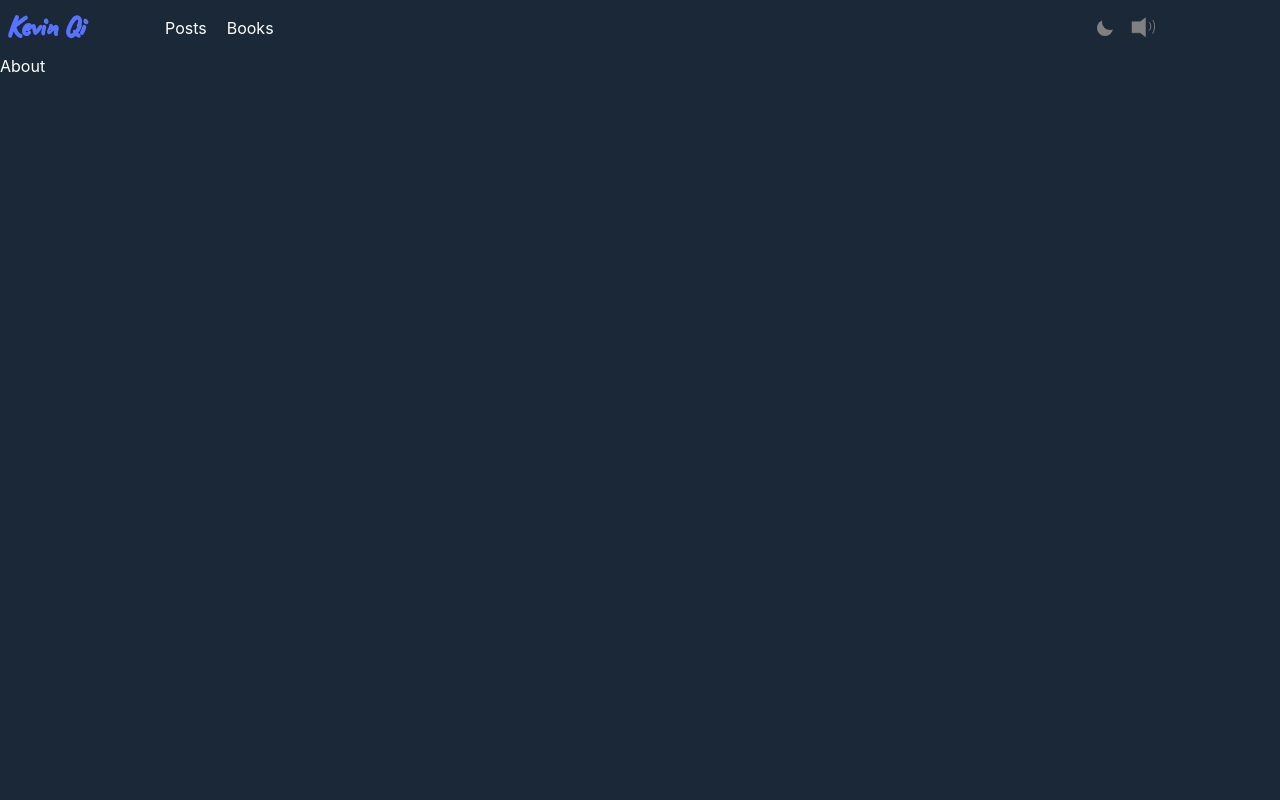
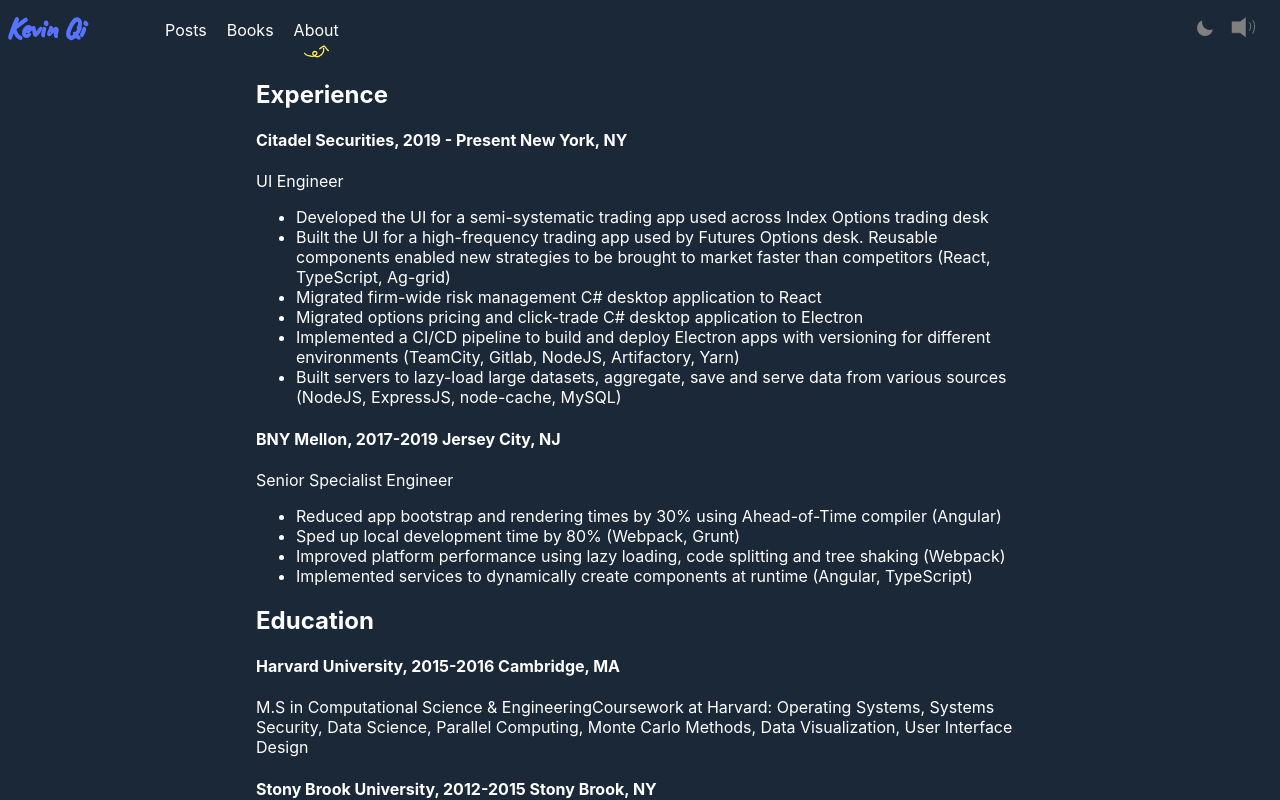
Before and after one commit to qikevinjkw/nextjs-blog, a Next.js app: page /about in a window 1280 px wide. Built offline with nearby package versions, Linux system fonts and the light colour scheme.

Commit message:
Fix navbar styling

```diff
--- a/components/IconBar.tsx
+++ b/components/IconBar.tsx
@@ -8,13 +8,9 @@
   return (
     <div
       css={css`
-        height: ${NAVBAR_HEIGHT}px;
-        position: fixed;
         display: flex;
         align-items: center;
-        top: 0;
-        right: 0;
-        width: 200px;
+        width: 100px;
         > * {
           margin-left: 10px;
         }
--- a/components/Layout.tsx
+++ b/components/Layout.tsx
@@ -12,11 +12,9 @@
         width: 100%;
         display: flex;
         flex-direction: column;
-        /* align-items: center;
-        justify-content: center;  */
         background-color: var(--color-background);
         transition: background-color 0.5s ease;
-        overflow: auto;
+        overflow-y: scroll;
       `}
       animate={{
         transition: {
@@ -26,6 +24,7 @@
     >
       <Navbar />
       <main
+        className="main-content"
         css={css`
           width: 100%;
           height: 100%;
--- a/components/Navbar.tsx
+++ b/components/Navbar.tsx
@@ -5,6 +5,7 @@
 import { useRouter } from "next/router";
 import { IconBar } from "../components/IconBar";
 import { Title } from "../components/Title";
+import { NAVBAR_HEIGHT } from "./constants";
 import { SquigglyLine } from "./SquigglyLine";
 
 const Li = styled.li`
@@ -36,11 +37,19 @@
   return (
     <div
       css={css`
+        position: sticky;
         top: 0;
         width: 100%;
-        height: 60px;
+        min-height: ${NAVBAR_HEIGHT}px;
         background: var(--color-background);
         transition: background-color 0.5s ease;
+        display: flex;
+        justify-content: space-between;
+        align-items: center;
+      `}
+    >
+      <div
+        css={css`
           display: flex;
           align-items: center;
         `}
@@ -48,9 +57,7 @@
         <Title />
         <nav
           css={css`
-          display: flex;
             margin-left: 80px;
-          height: 100%;
           `}
         >
           <ul
@@ -62,8 +69,10 @@
           >
             <NavbarLink href="/posts" name="Posts" />
             <NavbarLink href="/books" name="Books" />
+            <NavbarLink href="/about" name="About" />
           </ul>
         </nav>
+      </div>
       <IconBar />
     </div>
   );
--- a/lib/posts.ts
+++ b/lib/posts.ts
@@ -69,11 +69,6 @@
     .use(html)
     .process(matterResult.content);
   const contentHtml = processedContent.toString();
-  console.log(
-    "matterResult.content",
-    matterResult.content,
-    typeof matterResult.content
-  );
 
   // Combine the data with the id
   return {
--- a/pages/about.tsx
+++ b/pages/about.tsx
@@ -1,12 +1,118 @@
+/** @jsx jsx */
+import { css, jsx } from "@emotion/react";
 import Head from "next/head";
 
 export default function About() {
   return (
-    <main>
+    <div
+      css={css`
+        width: 100%;
+        height: 100%;
+        display: flex;
+        justify-content: center;
+      `}
+    >
       <Head>
         <title>About Me</title>
       </Head>
-      About
-    </main>
+      <div
+        css={css`
+          width: 60%;
+          height: 100%;
+        `}
+      >
+        <section>
+          <h2>Experience</h2>
+          <h4>Citadel Securities, 2019 - Present New York, NY</h4>
+          <span>UI Engineer</span>
+          <ul>
+            <li>
+              Developed the UI for a semi-systematic trading app used across
+              Index Options trading desk
+            </li>
+            <li>
+              Built the UI for a high-frequency trading app used by Futures
+              Options desk. Reusable components enabled new strategies to be
+              brought to market faster than competitors (React, TypeScript,
+              Ag-grid)
+            </li>
+            <li>
+              Migrated firm-wide risk management C# desktop application to React
+            </li>
+            <li>
+              Migrated options pricing and click-trade C# desktop application to
+              Electron
+            </li>
+            <li>
+              Implemented a CI/CD pipeline to build and deploy Electron apps
+              with versioning for different environments (TeamCity, Gitlab,
+              NodeJS, Artifactory, Yarn)
+            </li>
+            <li>
+              Built servers to lazy-load large datasets, aggregate, save and
+              serve data from various sources (NodeJS, ExpressJS, node-cache,
+              MySQL)
+            </li>
+          </ul>
+          <h4>BNY Mellon, 2017-2019 Jersey City, NJ</h4>
+          <span>Senior Specialist Engineer</span>
+          <ul>
+            <li>
+              Reduced app bootstrap and rendering times by 30% using
+              Ahead-of-Time compiler (Angular)
+            </li>
+            <li>Sped up local development time by 80% (Webpack, Grunt)</li>
+            <li>
+              Improved platform performance using lazy loading, code splitting
+              and tree shaking (Webpack)
+            </li>
+            <li>
+              Implemented services to dynamically create components at runtime
+              (Angular, TypeScript)
+            </li>
+          </ul>
+        </section>
+        <section>
+          <h2>Education</h2>
+          <h4>Harvard University, 2015-2016 Cambridge, MA</h4>
+          <span>M.S in Computational Science &amp; Engineering</span>
+          <span>
+            Coursework at Harvard: Operating Systems, Systems Security, Data
+            Science, Parallel Computing, Monte Carlo Methods, Data
+            Visualization, User Interface Design
+          </span>
+          <h4>Stony Brook University, 2012-2015 Stony Brook, NY</h4>
+          <span>
+            B.S. in Computer Science; GPA: 3.9/4.0 B.S. in Applied Mathematics
+            and Statistics; GPA: 3.9/4.0
+          </span>
+          <span>
+            Coursework: Multivariable, Calculus, Data Structures, Algorithms,
+            Linear Algebra, Statistics, Differential Equations, Database
+            Systems. Awards: Summa cum laude. Top 10 of 2015 class for both
+            majors. Dean's List 2012-2015.
+          </span>
+        </section>
+        <section>
+          <h3>Skills</h3>
+          <span>
+            <b>Programming Languages:</b> TypeScript, JavaScript, HTML/CSS/Sass,
+            Python, Java, C, SQL
+          </span>
+          <span>
+            <b>Frameworks/Libraries:</b> React, NodeJS, react-testing-library,
+            Ag-Grid, BlueprintJS, Redux, Electron, OpenFin, Emotion,
+            TailwindCSS, RxJS, Angular, Grunt, jQuery
+          </span>
+          <span>
+            <b>Development Tools:</b> Webpack, VSCode, ESLint, Prettier, Yarn,
+            Chrome DevTools, Git, TeamCity, Jenkins, Splunk
+          </span>
+          <span>
+            <b>Hobbies: </b>Badminton, Ping Pong, Swimming, Board Games, Improv
+          </span>
+        </section>
+      </div>
+    </div>
   );
 }
--- a/pages/index.tsx
+++ b/pages/index.tsx
@@ -14,8 +14,8 @@
 
 /**
  *
- *
- *
+ * Fade in when scroll with framer https://stackoverflow.com/questions/58958972/framer-motion-animate-when-element-is-in-view-when-you-scroll-to-element
+ * Realtime canvas https://www.youtube.com/watch?v=i6eP1Lw4gZk&ab_channel=TheCodingTrain
 const containerVariants: Variants = {
   initial: {
     backgroundColor: "rgba(255,255,255,1)",
--- a/pages/posts/[id].tsx
+++ b/pages/posts/[id].tsx
@@ -6,6 +6,7 @@
 import { formatPostDate } from "../../lib/dateUtils";
 import ReactMarkdown from "react-markdown";
 import Image from "next/image";
+import { ThumbsUp } from "../../components/ThumbsUp";
 
 export async function getStaticPaths() {
   // Return a list of possible value for id
@@ -27,7 +28,6 @@
 }
 
 export default function Post({ postData }: { postData: IPostsData }) {
-  console.log("postData.contentHtml", postData.contentString);
   return (
     <div
       css={css`
@@ -54,7 +54,6 @@
           <h2>{postData.title}</h2>
           {formatPostDate(postData.date)}
         </div>
-        <br />
         <div
           css={css`
             width: 600px;
--- a/providers/ThemeProvider.tsx
+++ b/providers/ThemeProvider.tsx
@@ -1,7 +1,7 @@
 import React, { useContext, useEffect, useState } from "react";
 import color from "color";
 
-const BASE_LIGHT = "hsl(225deg, 25%, 95%)";
+const BASE_LIGHT = "white";
 const BASE_DARK = "#334f6f";
 export type ThemeMode = "light" | "dark";
 export const COLORS: Record<
--- a/styles/global.scss
+++ b/styles/global.scss
@@ -25,6 +25,9 @@
   ::-webkit-scrollbar-thumb:hover {
     background: var(--scrollbar-thumb-hover);
   }
+  ::-webkit-scrollbar-corner {
+    background-color: var(--scrollbar-track-color);
+  }
 }
 
 #__next {
```
Also changed, not shown: components/ThumbsUp.tsx (added, +21 -0 lines), posts/todo-tasks.md (added, +11 -0 lines), public/images/todolist.png (added). Lines whose indentation alone changed are shown as unchanged.
